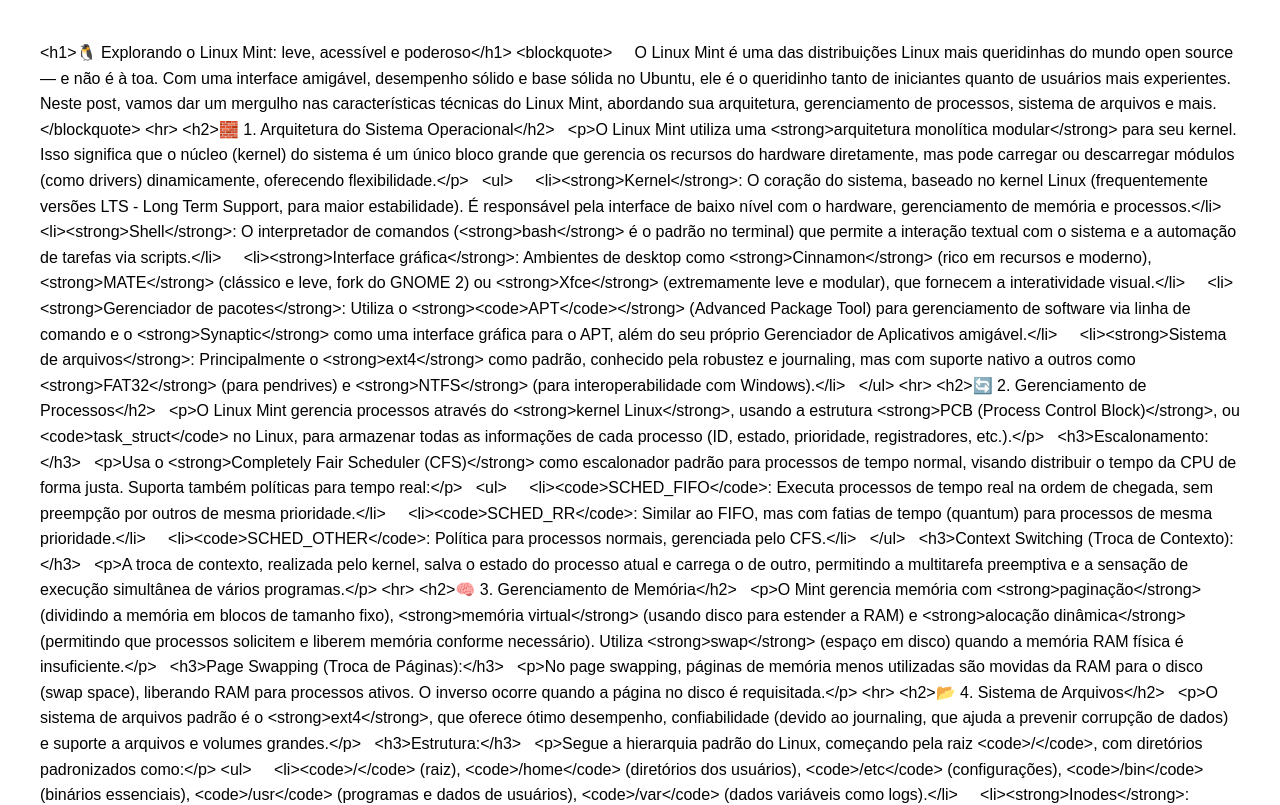
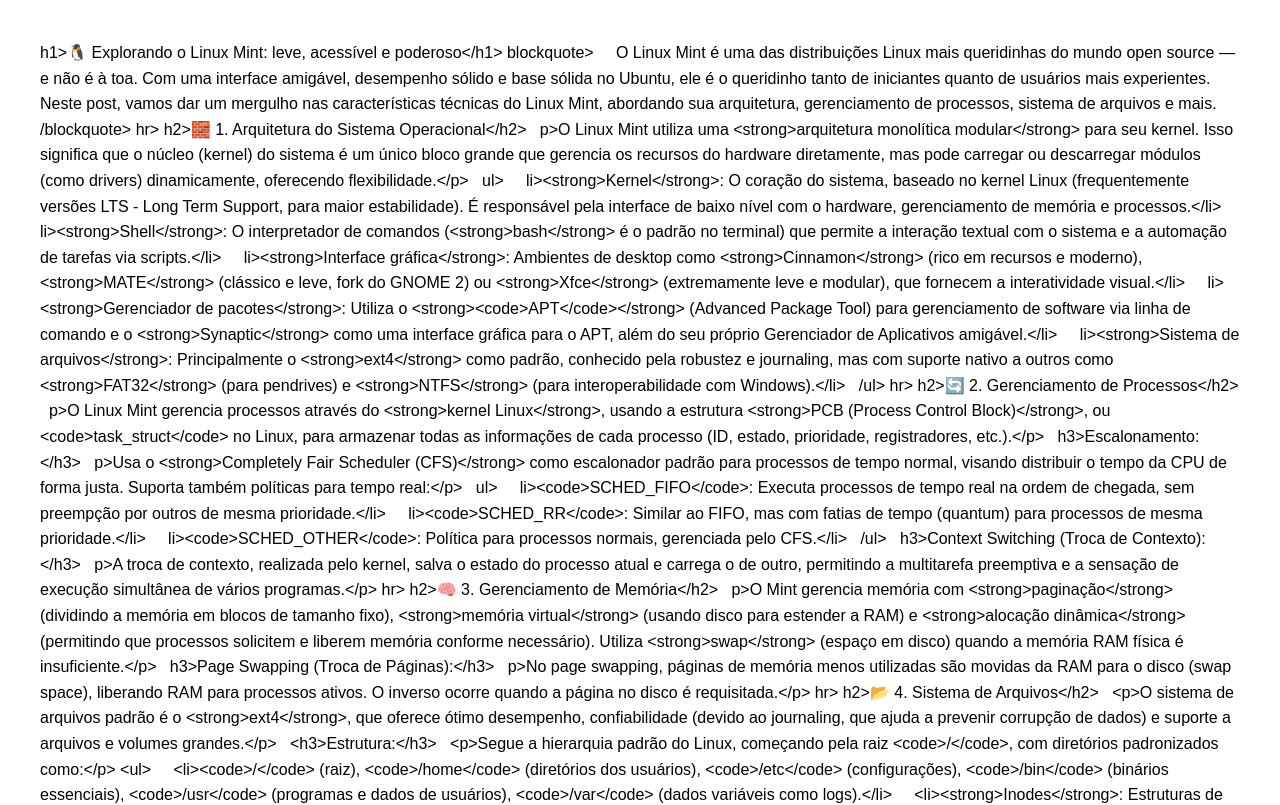
Before and after one commit to lucackss/Linux-Mint, a plain HTML site: page post.html in a window 1280 px wide. Shown: the top 805 px of the page. Drawn offline with Linux system fonts and the light colour scheme.

Commit message:
Update post.html

```diff
--- a/post.html
+++ b/post.html
@@ -39,48 +39,48 @@
 </head>
 <body>
 
-&lt;h1>🐧 Explorando o Linux Mint: leve, acessível e poderoso&lt;/h1>
+h1>🐧 Explorando o Linux Mint: leve, acessível e poderoso&lt;/h1>
 
-&lt;blockquote>
+blockquote>
     O Linux Mint é uma das distribuições Linux mais queridinhas do mundo open source — e não é à toa. Com uma interface amigável, desempenho sólido e base sólida no Ubuntu, ele é o queridinho tanto de iniciantes quanto de usuários mais experientes. Neste post, vamos dar um mergulho nas características técnicas do Linux Mint, abordando sua arquitetura, gerenciamento de processos, sistema de arquivos e mais.
-  &lt;/blockquote>
+  /blockquote>
 
-&lt;hr>
+hr>
 
-&lt;h2>🧱 1. Arquitetura do Sistema Operacional&lt;/h2>
-  &lt;p>O Linux Mint utiliza uma &lt;strong>arquitetura monolítica modular&lt;/strong> para seu kernel. Isso significa que o núcleo (kernel) do sistema é um único bloco grande que gerencia os recursos do hardware diretamente, mas pode carregar ou descarregar módulos (como drivers) dinamicamente, oferecendo flexibilidade.&lt;/p>
-  &lt;ul>
-    &lt;li>&lt;strong>Kernel&lt;/strong>: O coração do sistema, baseado no kernel Linux (frequentemente versões LTS - Long Term Support, para maior estabilidade). É responsável pela interface de baixo nível com o hardware, gerenciamento de memória e processos.&lt;/li>
-    &lt;li>&lt;strong>Shell&lt;/strong>: O interpretador de comandos (&lt;strong>bash&lt;/strong> é o padrão no terminal) que permite a interação textual com o sistema e a automação de tarefas via scripts.&lt;/li>
-    &lt;li>&lt;strong>Interface gráfica&lt;/strong>: Ambientes de desktop como &lt;strong>Cinnamon&lt;/strong> (rico em recursos e moderno), &lt;strong>MATE&lt;/strong> (clássico e leve, fork do GNOME 2) ou &lt;strong>Xfce&lt;/strong> (extremamente leve e modular), que fornecem a interatividade visual.&lt;/li>
-    &lt;li>&lt;strong>Gerenciador de pacotes&lt;/strong>: Utiliza o &lt;strong>&lt;code>APT&lt;/code>&lt;/strong> (Advanced Package Tool) para gerenciamento de software via linha de comando e o &lt;strong>Synaptic&lt;/strong> como uma interface gráfica para o APT, além do seu próprio Gerenciador de Aplicativos amigável.&lt;/li>
-    &lt;li>&lt;strong>Sistema de arquivos&lt;/strong>: Principalmente o &lt;strong>ext4&lt;/strong> como padrão, conhecido pela robustez e journaling, mas com suporte nativo a outros como &lt;strong>FAT32&lt;/strong> (para pendrives) e &lt;strong>NTFS&lt;/strong> (para interoperabilidade com Windows).&lt;/li>
-  &lt;/ul>
+h2>🧱 1. Arquitetura do Sistema Operacional&lt;/h2>
+  p>O Linux Mint utiliza uma &lt;strong>arquitetura monolítica modular&lt;/strong> para seu kernel. Isso significa que o núcleo (kernel) do sistema é um único bloco grande que gerencia os recursos do hardware diretamente, mas pode carregar ou descarregar módulos (como drivers) dinamicamente, oferecendo flexibilidade.&lt;/p>
+  ul>
+    li>&lt;strong>Kernel&lt;/strong>: O coração do sistema, baseado no kernel Linux (frequentemente versões LTS - Long Term Support, para maior estabilidade). É responsável pela interface de baixo nível com o hardware, gerenciamento de memória e processos.&lt;/li>
+    li>&lt;strong>Shell&lt;/strong>: O interpretador de comandos (&lt;strong>bash&lt;/strong> é o padrão no terminal) que permite a interação textual com o sistema e a automação de tarefas via scripts.&lt;/li>
+    li>&lt;strong>Interface gráfica&lt;/strong>: Ambientes de desktop como &lt;strong>Cinnamon&lt;/strong> (rico em recursos e moderno), &lt;strong>MATE&lt;/strong> (clássico e leve, fork do GNOME 2) ou &lt;strong>Xfce&lt;/strong> (extremamente leve e modular), que fornecem a interatividade visual.&lt;/li>
+    li>&lt;strong>Gerenciador de pacotes&lt;/strong>: Utiliza o &lt;strong>&lt;code>APT&lt;/code>&lt;/strong> (Advanced Package Tool) para gerenciamento de software via linha de comando e o &lt;strong>Synaptic&lt;/strong> como uma interface gráfica para o APT, além do seu próprio Gerenciador de Aplicativos amigável.&lt;/li>
+    li>&lt;strong>Sistema de arquivos&lt;/strong>: Principalmente o &lt;strong>ext4&lt;/strong> como padrão, conhecido pela robustez e journaling, mas com suporte nativo a outros como &lt;strong>FAT32&lt;/strong> (para pendrives) e &lt;strong>NTFS&lt;/strong> (para interoperabilidade com Windows).&lt;/li>
+  /ul>
 
-&lt;hr>
+hr>
 
-&lt;h2>🔄 2. Gerenciamento de Processos&lt;/h2>
-  &lt;p>O Linux Mint gerencia processos através do &lt;strong>kernel Linux&lt;/strong>, usando a estrutura &lt;strong>PCB (Process Control Block)&lt;/strong>, ou &lt;code>task_struct&lt;/code> no Linux, para armazenar todas as informações de cada processo (ID, estado, prioridade, registradores, etc.).&lt;/p>
-  &lt;h3>Escalonamento:&lt;/h3>
-  &lt;p>Usa o &lt;strong>Completely Fair Scheduler (CFS)&lt;/strong> como escalonador padrão para processos de tempo normal, visando distribuir o tempo da CPU de forma justa. Suporta também políticas para tempo real:&lt;/p>
-  &lt;ul>
-    &lt;li>&lt;code>SCHED_FIFO&lt;/code>: Executa processos de tempo real na ordem de chegada, sem preempção por outros de mesma prioridade.&lt;/li>
-    &lt;li>&lt;code>SCHED_RR&lt;/code>: Similar ao FIFO, mas com fatias de tempo (quantum) para processos de mesma prioridade.&lt;/li>
-    &lt;li>&lt;code>SCHED_OTHER&lt;/code>: Política para processos normais, gerenciada pelo CFS.&lt;/li>
-  &lt;/ul>
-  &lt;h3>Context Switching (Troca de Contexto):&lt;/h3>
-  &lt;p>A troca de contexto, realizada pelo kernel, salva o estado do processo atual e carrega o de outro, permitindo a multitarefa preemptiva e a sensação de execução simultânea de vários programas.&lt;/p>
+h2>🔄 2. Gerenciamento de Processos&lt;/h2>
+  p>O Linux Mint gerencia processos através do &lt;strong>kernel Linux&lt;/strong>, usando a estrutura &lt;strong>PCB (Process Control Block)&lt;/strong>, ou &lt;code>task_struct&lt;/code> no Linux, para armazenar todas as informações de cada processo (ID, estado, prioridade, registradores, etc.).&lt;/p>
+  h3>Escalonamento:&lt;/h3>
+  p>Usa o &lt;strong>Completely Fair Scheduler (CFS)&lt;/strong> como escalonador padrão para processos de tempo normal, visando distribuir o tempo da CPU de forma justa. Suporta também políticas para tempo real:&lt;/p>
+  ul>
+    li>&lt;code>SCHED_FIFO&lt;/code>: Executa processos de tempo real na ordem de chegada, sem preempção por outros de mesma prioridade.&lt;/li>
+    li>&lt;code>SCHED_RR&lt;/code>: Similar ao FIFO, mas com fatias de tempo (quantum) para processos de mesma prioridade.&lt;/li>
+    li>&lt;code>SCHED_OTHER&lt;/code>: Política para processos normais, gerenciada pelo CFS.&lt;/li>
+  /ul>
+  h3>Context Switching (Troca de Contexto):&lt;/h3>
+  p>A troca de contexto, realizada pelo kernel, salva o estado do processo atual e carrega o de outro, permitindo a multitarefa preemptiva e a sensação de execução simultânea de vários programas.&lt;/p>
 
-&lt;hr>
+hr>
 
-&lt;h2>🧠 3. Gerenciamento de Memória&lt;/h2>
-  &lt;p>O Mint gerencia memória com &lt;strong>paginação&lt;/strong> (dividindo a memória em blocos de tamanho fixo), &lt;strong>memória virtual&lt;/strong> (usando disco para estender a RAM) e &lt;strong>alocação dinâmica&lt;/strong> (permitindo que processos solicitem e liberem memória conforme necessário). Utiliza &lt;strong>swap&lt;/strong> (espaço em disco) quando a memória RAM física é insuficiente.&lt;/p>
-  &lt;h3>Page Swapping (Troca de Páginas):&lt;/h3>
-  &lt;p>No page swapping, páginas de memória menos utilizadas são movidas da RAM para o disco (swap space), liberando RAM para processos ativos. O inverso ocorre quando a página no disco é requisitada.&lt;/p>
+h2>🧠 3. Gerenciamento de Memória&lt;/h2>
+  p>O Mint gerencia memória com &lt;strong>paginação&lt;/strong> (dividindo a memória em blocos de tamanho fixo), &lt;strong>memória virtual&lt;/strong> (usando disco para estender a RAM) e &lt;strong>alocação dinâmica&lt;/strong> (permitindo que processos solicitem e liberem memória conforme necessário). Utiliza &lt;strong>swap&lt;/strong> (espaço em disco) quando a memória RAM física é insuficiente.&lt;/p>
+  h3>Page Swapping (Troca de Páginas):&lt;/h3>
+  p>No page swapping, páginas de memória menos utilizadas são movidas da RAM para o disco (swap space), liberando RAM para processos ativos. O inverso ocorre quando a página no disco é requisitada.&lt;/p>
 
-&lt;hr>
+hr>
 
-&lt;h2>📂 4. Sistema de Arquivos&lt;/h2>
+h2>📂 4. Sistema de Arquivos&lt;/h2>
   &lt;p>O sistema de arquivos padrão é o &lt;strong>ext4&lt;/strong>, que oferece ótimo desempenho, confiabilidade (devido ao journaling, que ajuda a prevenir corrupção de dados) e suporte a arquivos e volumes grandes.&lt;/p>
   &lt;h3>Estrutura:&lt;/h3>
   &lt;p>Segue a hierarquia padrão do Linux, começando pela raiz &lt;code>/&lt;/code>, com diretórios padronizados como:&lt;/p>
```
